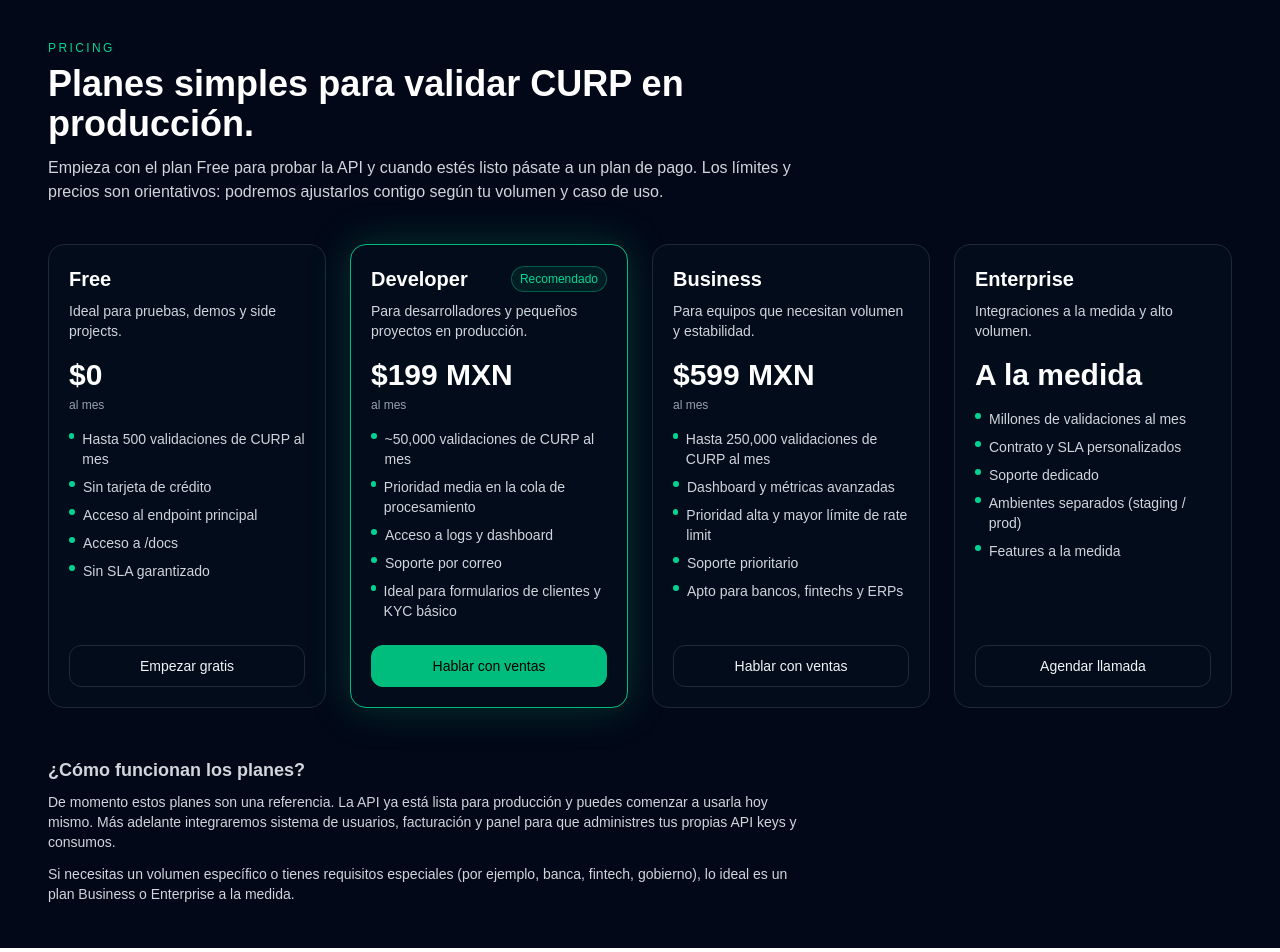
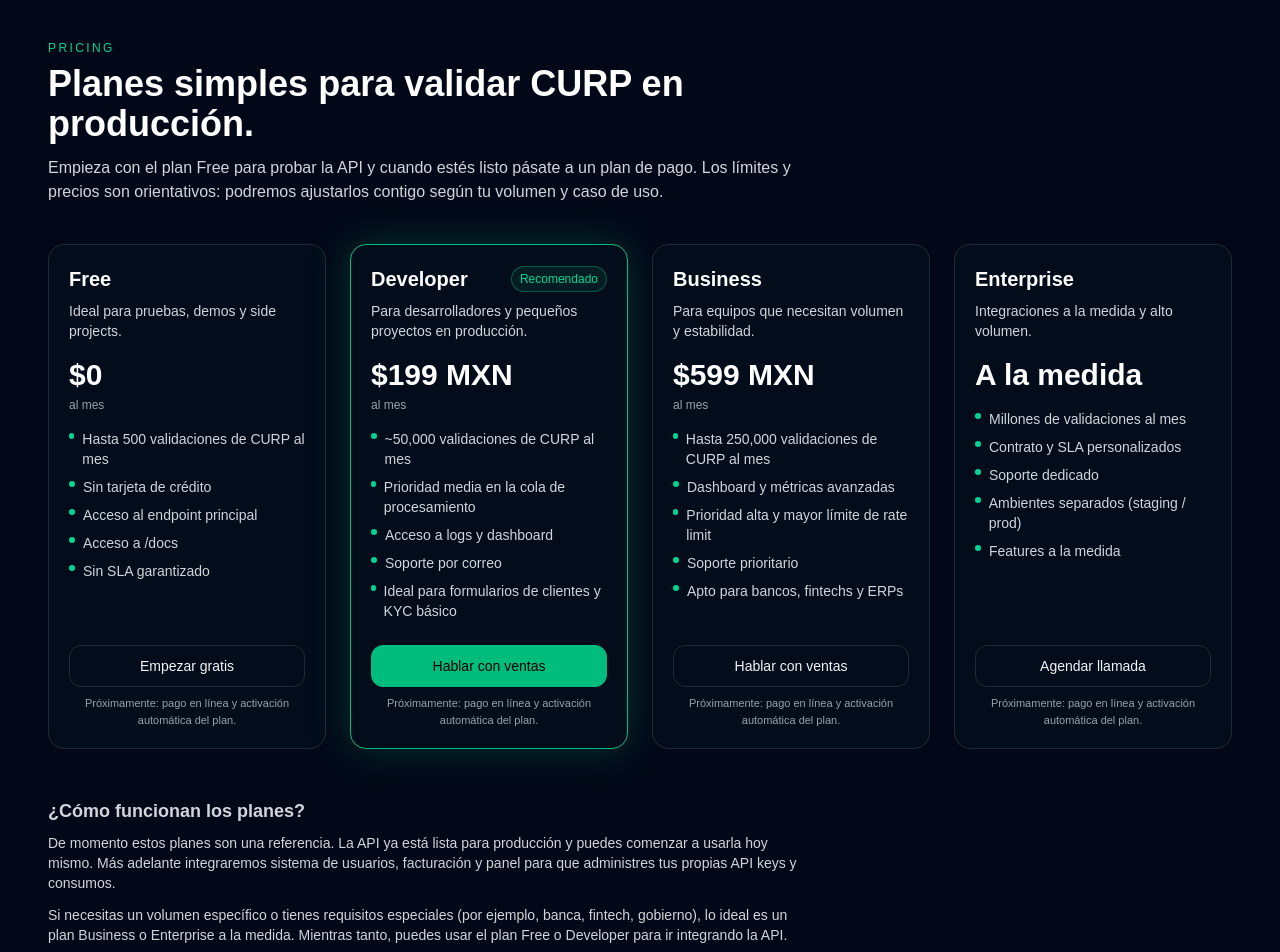
Before and after one commit to IanMartin16/curp-web, a Next.js app: page /pricing in a window 1280 px wide. Shown: the top 952 px of the page. Built offline with nearby package versions, Linux system fonts and the light colour scheme.

Commit message:
Fix pricing page (server component safe)

```diff
--- a/app/pricing/page.tsx
+++ b/app/pricing/page.tsx
@@ -117,21 +117,22 @@ export default function PricingPage() {
               </ul>
             </div>
 
+            {/* Por ahora botón “tonto”, sin onClick.
+                Más adelante aquí conectamos Stripe o un formulario */}
+            <div className="mt-2">
               <button
-              className={`mt-2 w-full text-sm font-medium py-2.5 rounded-xl border transition ${
+                className={`w-full text-sm font-medium py-2.5 rounded-xl border transition cursor-default ${
                   plan.highlight
-                  ? "bg-emerald-500 text-black border-emerald-500 hover:bg-emerald-400"
-                  : "bg-transparent border-[#1f2937] text-gray-100 hover:border-emerald-500 hover:text-emerald-400"
+                    ? "bg-emerald-500 text-black border-emerald-500"
+                    : "bg-transparent border-[#1f2937] text-gray-100"
                 }`}
-              // TODO: aquí luego conectamos Stripe / formulario de contacto
-              onClick={() => {
-                alert(
-                  "Esta es una demo. Más adelante aquí conectaremos Stripe o un formulario de contacto para este plan."
-                );
-              }}
               >
                 {plan.cta}
               </button>
+              <p className="mt-2 text-[11px] text-gray-400 text-center">
+                Próximamente: pago en línea y activación automática del plan.
+              </p>
+            </div>
           </div>
         ))}
       </section>
@@ -148,7 +149,8 @@ export default function PricingPage() {
         <p className="mb-1">
           Si necesitas un volumen específico o tienes requisitos especiales
           (por ejemplo, banca, fintech, gobierno), lo ideal es un plan Business
-          o Enterprise a la medida.
+          o Enterprise a la medida. Mientras tanto, puedes usar el plan Free o
+          Developer para ir integrando la API.
         </p>
       </section>
     </div>
```
Lines whose indentation alone changed are shown as unchanged.
